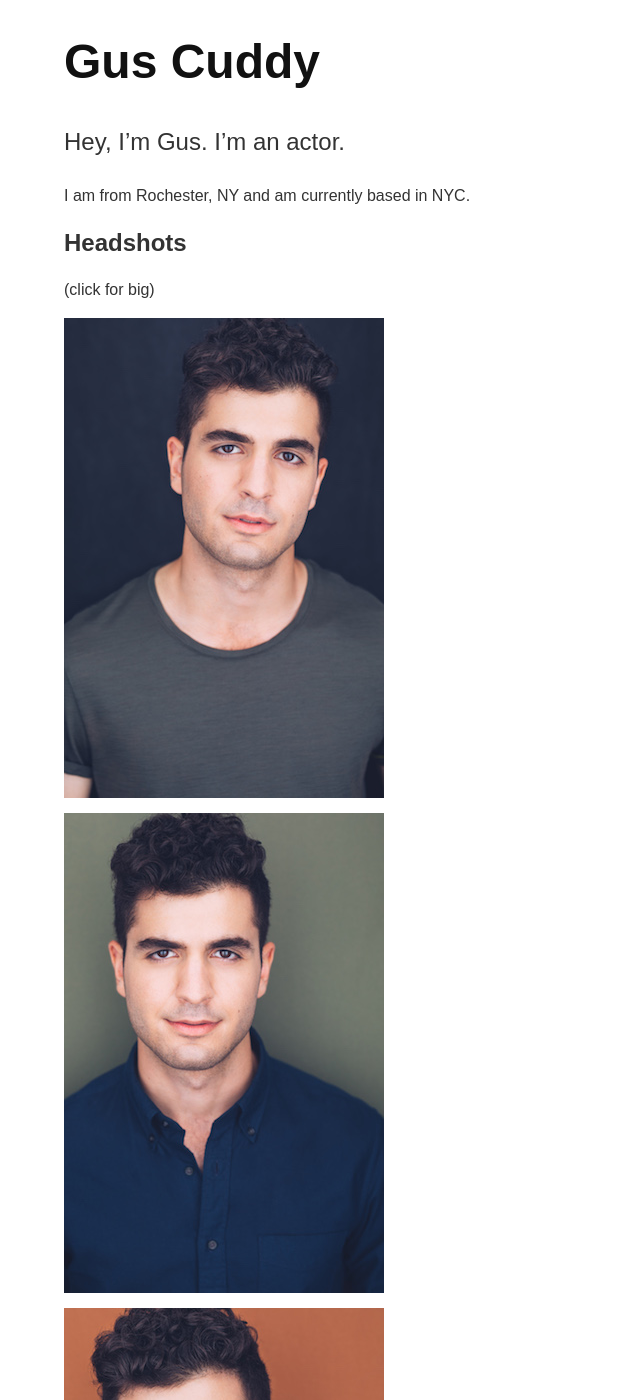
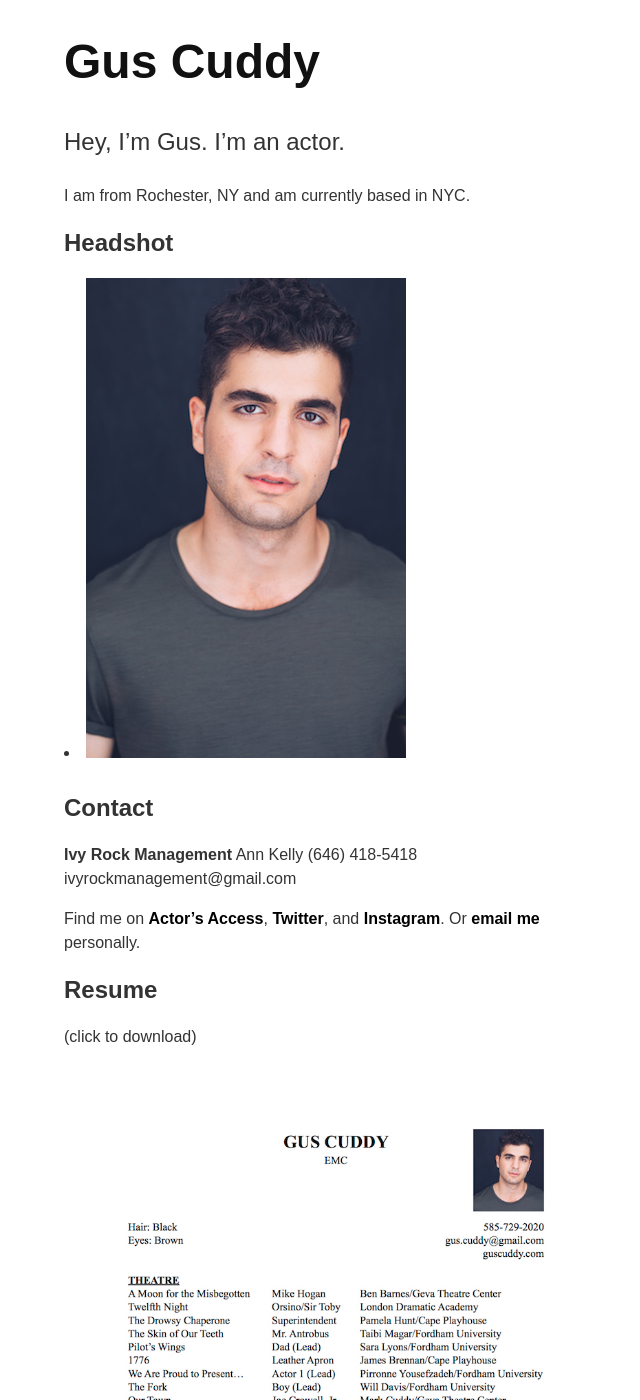
Before and after one commit to gcuddy/gcuddy.github.io, a Jekyll site: the page built from index.md, in a window 1280 px wide and 1400 px high. Shown: the whole window, without its empty margins (0-640 px from the left). Built offline with Jekyll 4.4.1, drawn with Linux system fonts in a browser that asks for light colours; nearby versions of some CDN libraries; library files that are not in the unit come from our copies; some of the changed text lies outside the part shown.

Commit message:
Changed homepage.

```diff
--- a/index.md
+++ b/index.md
@@ -1,17 +1,14 @@
 ---
 layout: default
 images:
-  - image_path: /images/thumb/cuddy_headshot.jpg
+  - image_path: /images/thumb/cuddy_headshot1.jpg
     title: Headshot 1
-    link: /images/cuddy_headshot.jpg
-  - image_path: /images/thumb/cuddy_headshot1.jpg
-    title: Headshot 2
     link: /images/cuddy_headshot1.jpg
   - image_path: /images/thumb/cuddy_headshot2.jpg
-    title: Headshot 3
+    title: Headshot 2
     link: /images/cuddy_headshot2.jpg
   - image_path: /images/thumb/cuddy_headshot3.jpg
-    title: Headshot 4
+    title: Headshot 2
     link: /images/cuddy_headshot3.jpg
 ---
 
@@ -20,7 +17,30 @@ Hey, I'm Gus. I'm an actor.
 
 I am from Rochester, NY and am currently based in NYC.
 
-## Headshots
+## Headshot
+
+<li style="padding-bottom:.5rem;">
+  <a href="/images/cuddy_headshot.jpg">
+    <img src="/images/thumb/cuddy_headshot.jpg" alt="Headshot"/>
+  </a>
+</li>
+
+## Contact
+
+**Ivy Rock Management**
+Ann Kelly
+(646) 418-5418
+ivyrockmanagement@gmail.com
+
+Find me on [Actor's Access](http://resumes.actorsaccess.com/guscuddy), [Twitter](http://twitter.com/guscuddy), and [Instagram](http://instagram.com/guscuddy). Or [email me](mailto:gus.cuddy@gmail.com) personally.
+
+## Resume
+
+(click to download)
+
+<a href="/files/cuddy_resume.pdf"><img src="/images/cuddy_resume.jpg" alt="resume"/></a>
+
+## More Headshots
 
 (click for big)
 
@@ -34,22 +54,6 @@ I am from Rochester, NY and am currently based in NYC.
   {% endfor %}
 </ul>
 
-## Resume
-
-(click to download)
-
-<a href="/files/cuddy_resume.pdf"><img src="/images/cuddy_resume.jpg" alt="resume"/></a>
-
-## Contact
-
-Email: [gus.cuddy@gmail.com](mailto:gus.cuddy@gmail.com)
-
-Phone: [(347) 395-5790](tel:+13473955790)
-
-## Social
-
-Find me on [Actor's Access](http://resumes.actorsaccess.com/guscuddy), [Twitter](http://twitter.com/guscuddy), [Instagram](http://instagram.com/guscuddy), or [Facebook](http://facebook.com/guscuddy).
-
 ## More
 
 [Click here](/a) for more photos of me acting.
```
